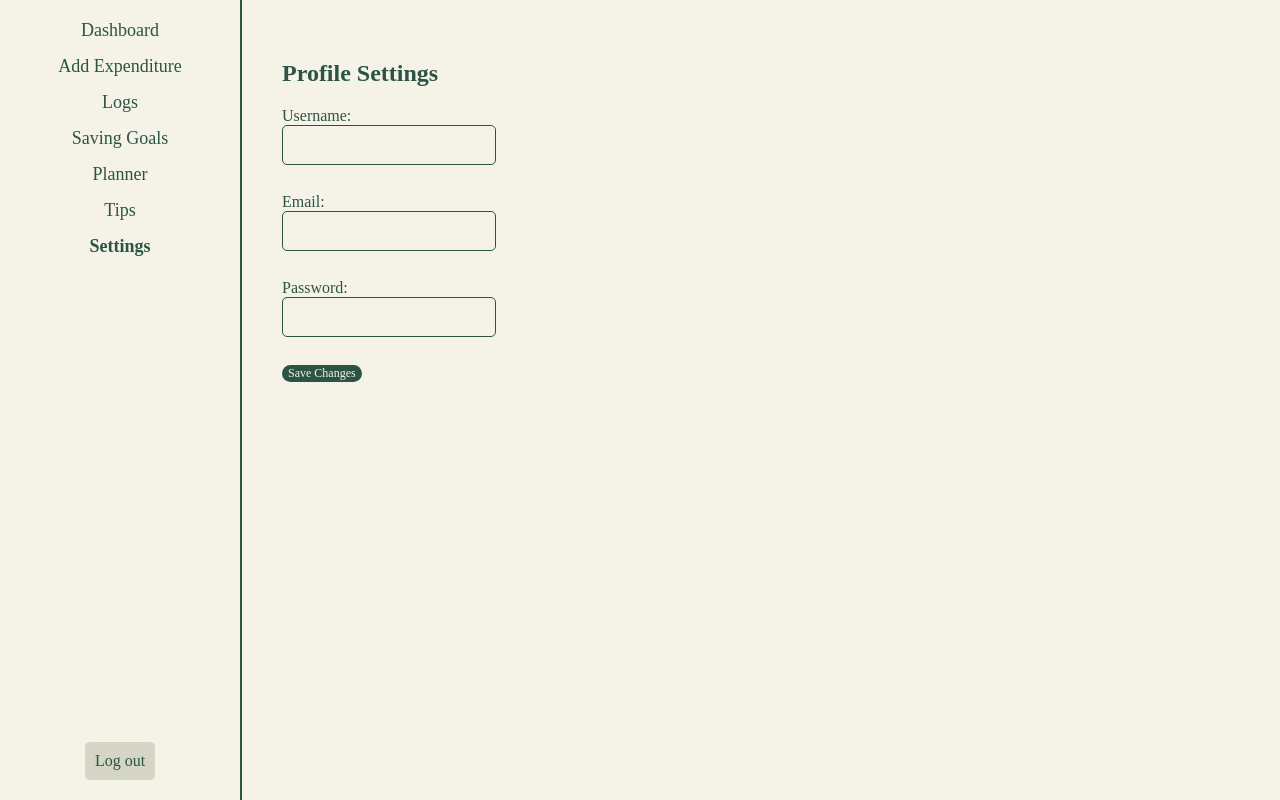
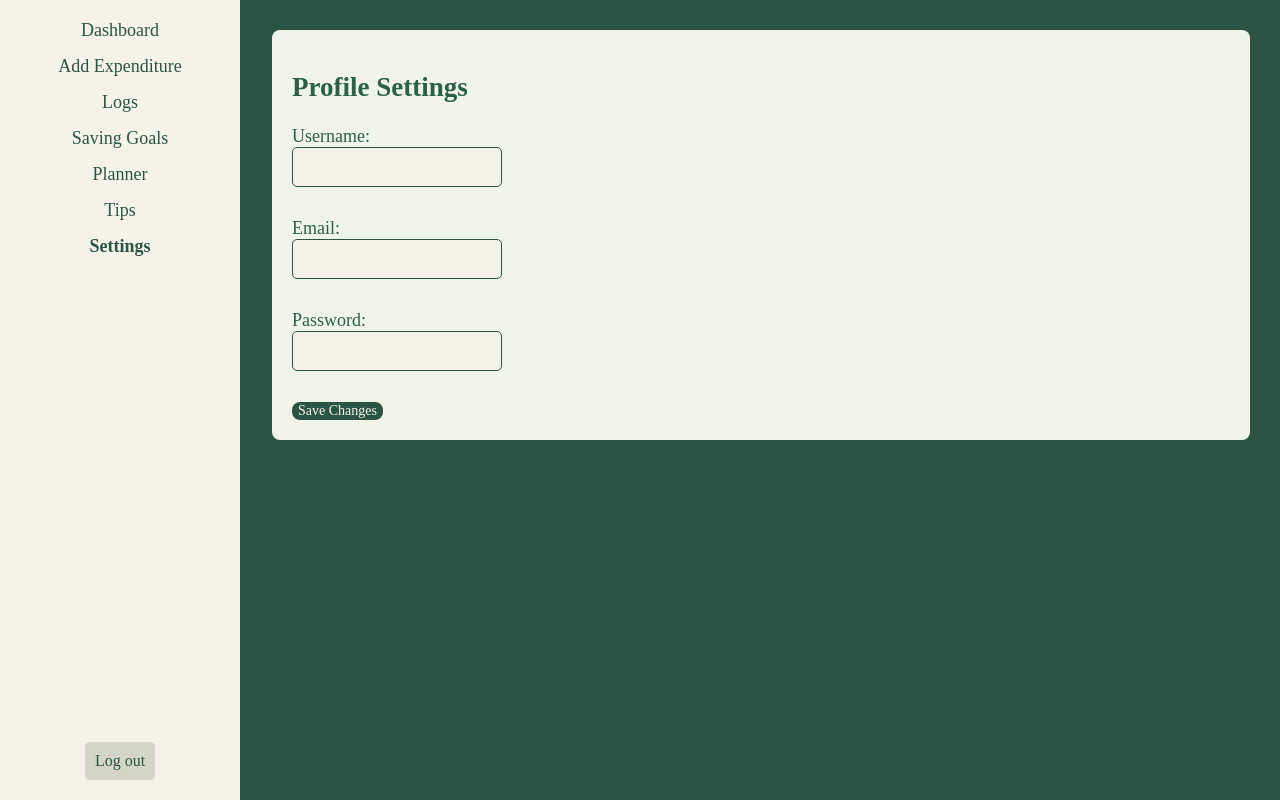
Before and after one commit to viancavarma/326-Team-5, a plain HTML site: page settings/settings.html in a window 1280 px wide. Drawn offline with Linux system fonts and the light colour scheme.

Commit message:
updated settings html style

```diff
--- a/settings/settings-style.css
+++ b/settings/settings-style.css
@@ -48,11 +48,28 @@ body {
     font-size: 16px;
 }
 
-.content {
+/* .content {
     flex: 1;
     padding: 40px;
     background-color: #f5f2e8;
+} */
+
+.content {
+    flex: 1;
+    padding: 30px;
+    background-color: #2c5445;
 }
+
+.profile-settings {
+    background-color: #f0f4e8;
+    color: #2a6045;
+    padding: 20px;
+    border-radius: 8px;
+    font-size: 18px;
+    width: 100%;
+    box-sizing: border-box;
+}
+
 
 input {
     width: 20%;
@@ -84,8 +101,8 @@ input {
     background-color: #2c5445;
     color: #f5f2e8;
     border: none;
-    border-radius: 10px;
-    font-size: 12px;
+    border-radius: 8px;
+    font-size: 14px;
     font-family: serif;
     cursor: pointer;
     display: flex;
```
Also changed, not shown: settings/settings.html (+1 -0 lines).
